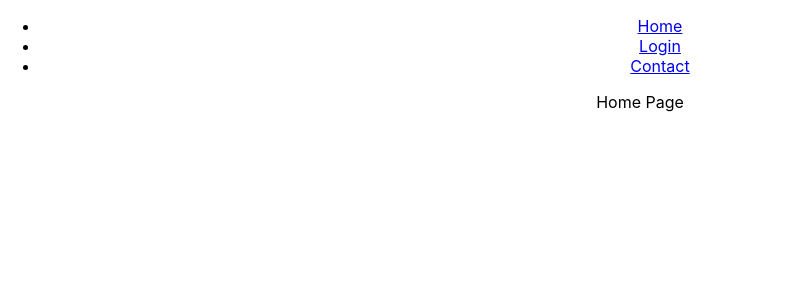
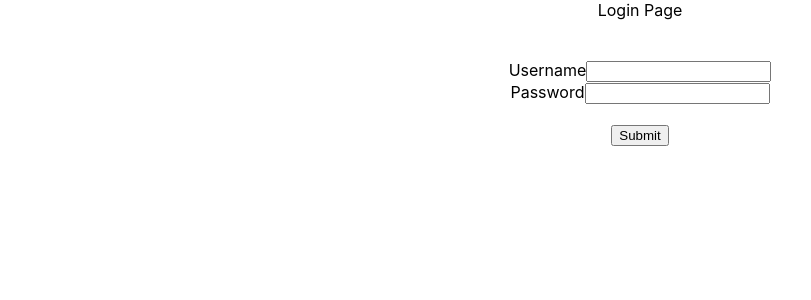
Before and after one commit to mikegroves22/testclient2, a React (Create React App) app: page / in a window 1280 px wide. Shown: the top 300 px of the page, without its empty margins (0-811 px from the left). Built offline with nearby package versions, Linux system fonts and the light colour scheme.

Commit message:
changed axios post url

```diff
--- a/package.json
+++ b/package.json
@@ -3,6 +3,7 @@
   "version": "0.1.0",
   "private": true,
   "homepage": "https://mikegroves22.github.io/testclient2",
+  "proxy": "http://localhost:3001",
   "dependencies": {
     "@testing-library/jest-dom": "^5.17.0",
     "@testing-library/react": "^13.4.0",
--- a/src/App.js
+++ b/src/App.js
@@ -1,7 +1,7 @@
 import './App.css';
 //import Login from './pages/login';
 //import { HashRouter,Routes, Route } from "react-router-dom";
-import { Route, Routes, Link } from "react-router-dom";
+import { Route, Routes} from "react-router-dom";
 import Home from "./pages/home"
 import Login from "./pages/login"
 
@@ -9,24 +9,10 @@ import Login from "./pages/login"
 function App() {
   return (
     <div className="App">
-          <div>
-            <nav>
-              <ul id="navigation">
-                <li>
-                  <Link to="/">Home</Link>
-                </li>
-                <li>
-                <Link to="/login">Login</Link>
-                </li>
-                <li>
-                <Link to="/contact">Contact</Link>
-                </li>
-              </ul>
-            </nav>
-          </div>
+
             <Routes>
-            <Route exact path="/" element={<Home />}></Route>
-            <Route path="/login" element={<Login />}></Route>
+            <Route exact path="/" element={<Login />}></Route>
+            <Route path="/home" element={<Home />}></Route>
           </Routes>
           </div>
   );
--- a/src/pages/home.jsx
+++ b/src/pages/home.jsx
@@ -1,11 +1,25 @@
 import React from 'react';
-
+import { Link } from "react-router-dom";
 
  function Home() {
 
   return (
     <div> Home Page
-
+    <div>
+            <nav>
+              <ul id="navigation">
+                <li>
+                  <Link to="/">Home</Link>
+                </li>
+                <li>
+                <Link to="/login">Login</Link>
+                </li>
+                <li>
+                <Link to="/contact">Contact</Link>
+                </li>
+              </ul>
+            </nav>
+          </div>
 
      </div>
   )
--- a/src/pages/login.jsx
+++ b/src/pages/login.jsx
@@ -9,7 +9,7 @@ const [passwordAuth, setpasswordAuth] = useState("");
 const auth = () =>{
 
     console.log(usernameAuth)
-Axios.post("/auth",{
+Axios.post("https://testserver1-mikegrovess22.onrender.com/auth",{
     username: usernameAuth,
     password: passwordAuth})
     .then((res) =>{
```
